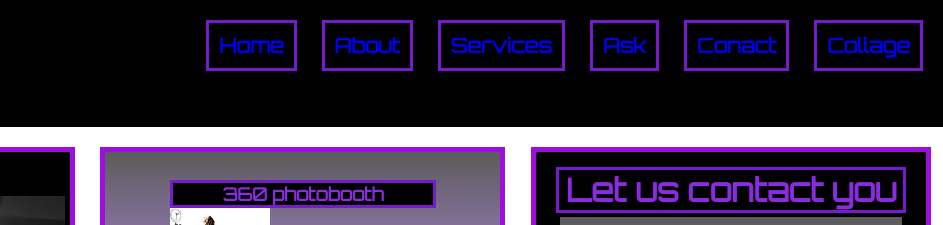
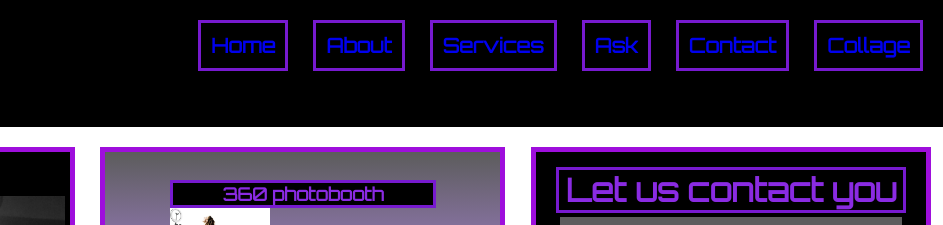
Before and after one commit to Quantuslux/Photolux, a website: page pages/Collage.html in a window 1280 px wide. Shown: the top 225 px of the page, 337-1280 px from the left. Drawn offline with Linux system fonts and the light colour scheme.

Commit message:
final touches

```diff
--- a/css/style.css
+++ b/css/style.css
@@ -144,8 +144,8 @@ a {
   display: flex;
   align-items: center;
   transform: rotate(30deg);
-  transition: .5s;
-}
+  transition: .5s; }
+
 .reviews:hover {
   transform: scale(1.2, 1.2); }
 
--- a/pages/Collage.html
+++ b/pages/Collage.html
@@ -15,7 +15,7 @@
         <link rel="preconnect" href="https://fonts.gstatic.com" crossorigin>
         <link href="https://fonts.googleapis.com/css2?family=Domine&display=swap" rel="stylesheet">
         <link rel="stylesheet" href="../css/style.css"/>
-        <title>Photolux-Collage</title>
+        <title>Collage</title>
     </head>
 <body >
 <!--Nav-->
@@ -31,7 +31,7 @@
         <li> <a href="./about-us.html">About</a></li>
         <li><a href="./services.html">Services</a></li>
         <li><a href="./ask-us.html">Ask</a></li>
-        <li><a href="./contact.html">Conact</a></li>
+        <li><a href="./contact.html">Contact</a></li>
         <li><a href="#">Collage</a></li>
       </ul>
     </nav>
```
Also changed, not shown: index.html (+1 -1 lines).
